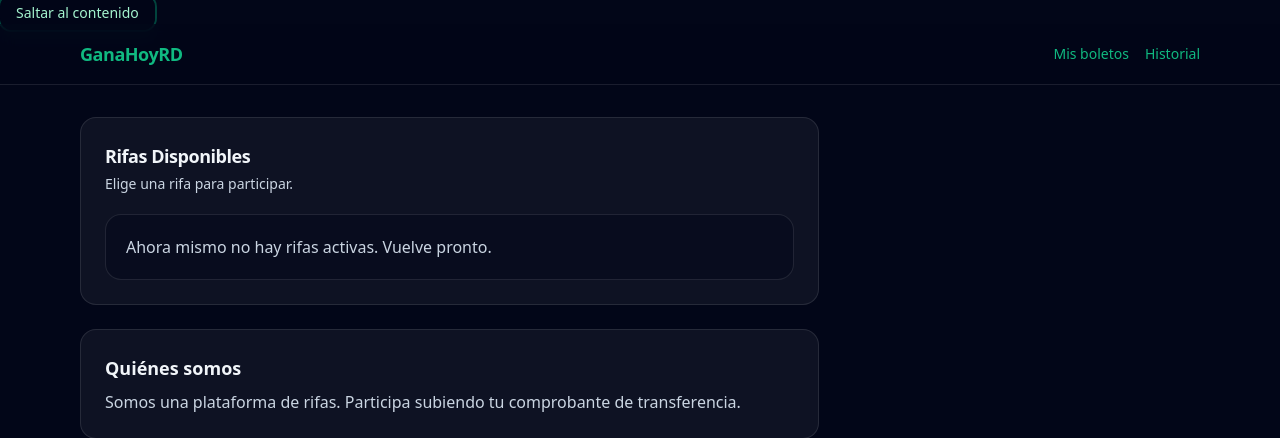
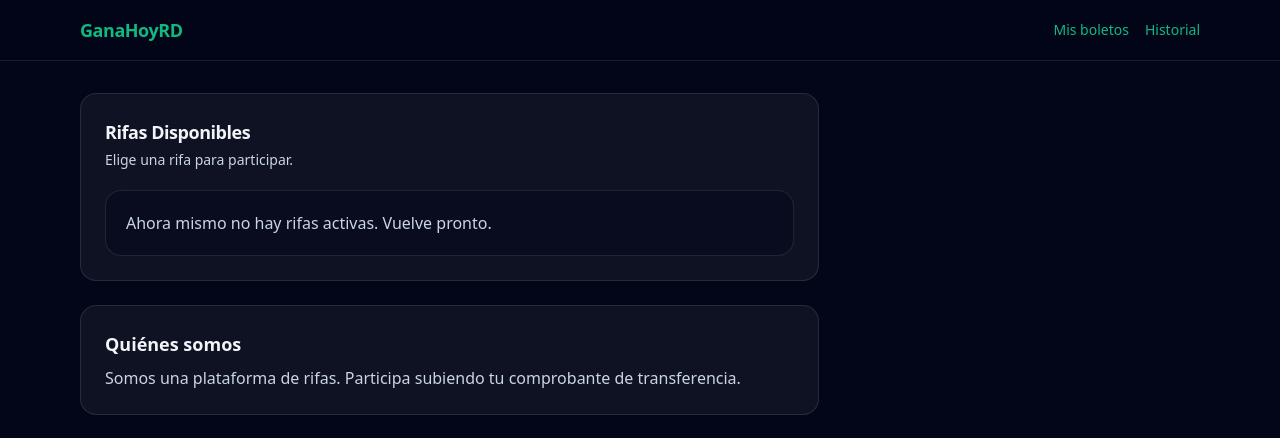
Before and after one commit to draramirezr/RIFA, a Django app: page / in a window 1280 px wide. Shown: the top 438 px of the page. Run offline with Django 5.2, Linux system fonts and the light colour scheme; data comes from the database, SQL or seed files in the repository; data that the repository does not hold is empty.

Commit message:
chore: remover skip link
Se elimina el enlace  Saltar al contenido del header porque aparecÃ­a en la PWA instalada.

```diff
--- a/templates/base.html
+++ b/templates/base.html
@@ -58,9 +58,6 @@
     <link rel="stylesheet" href="{% static 'dist/tailwind.css' %}">
   </head>
   <body class="min-h-screen bg-slate-950 text-slate-100">
-    <a href="#maincontent" class="sr-only focus:not-sr-only focus:absolute focus:left-4 focus:top-4 focus:z-50 rounded-xl bg-slate-950/95 px-4 py-2 text-sm text-emerald-200 ring-2 ring-emerald-400/30">
-      Saltar al contenido
-    </a>
     <header class="border-b border-white/10 bg-slate-950/60 backdrop-blur">
       <div class="mx-auto flex max-w-6xl items-center justify-between px-4 py-4">
         <a href="{% url 'rifas:home' %}" class="text-lg font-semibold tracking-tight" style="color:#10B981;">
```
